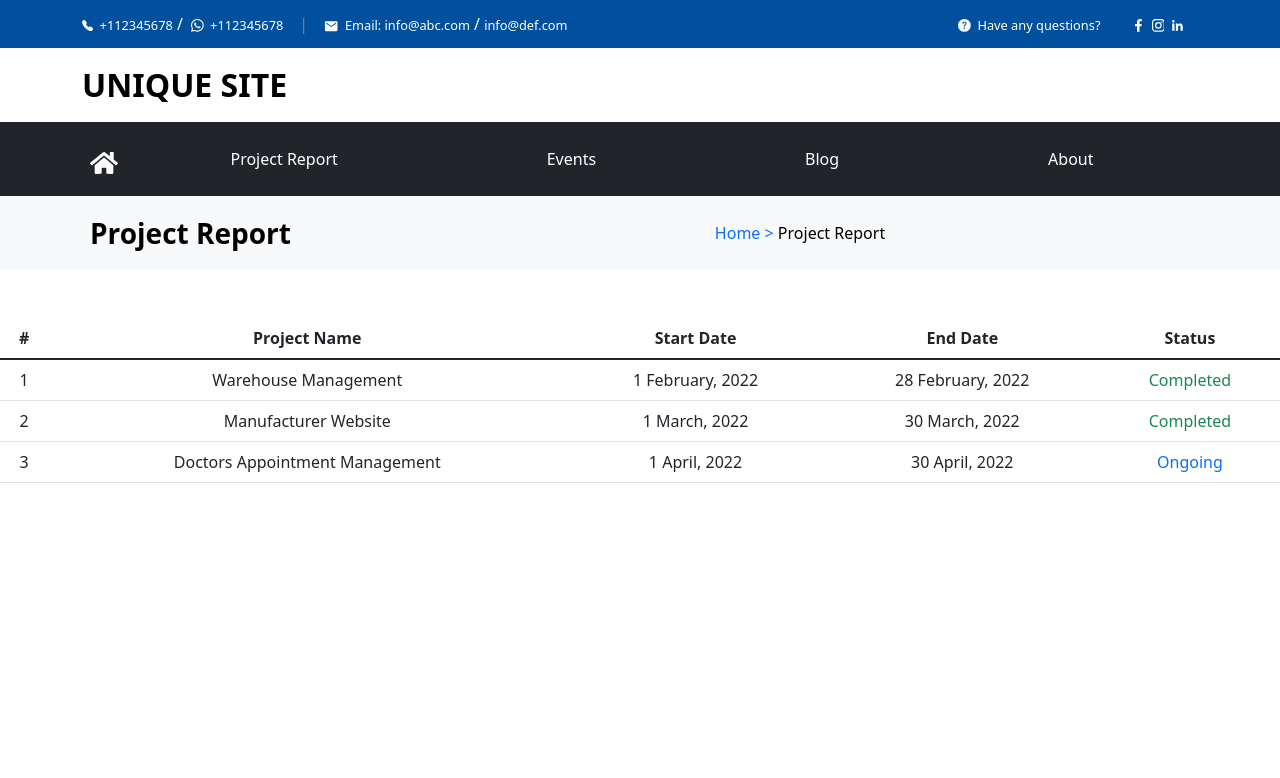
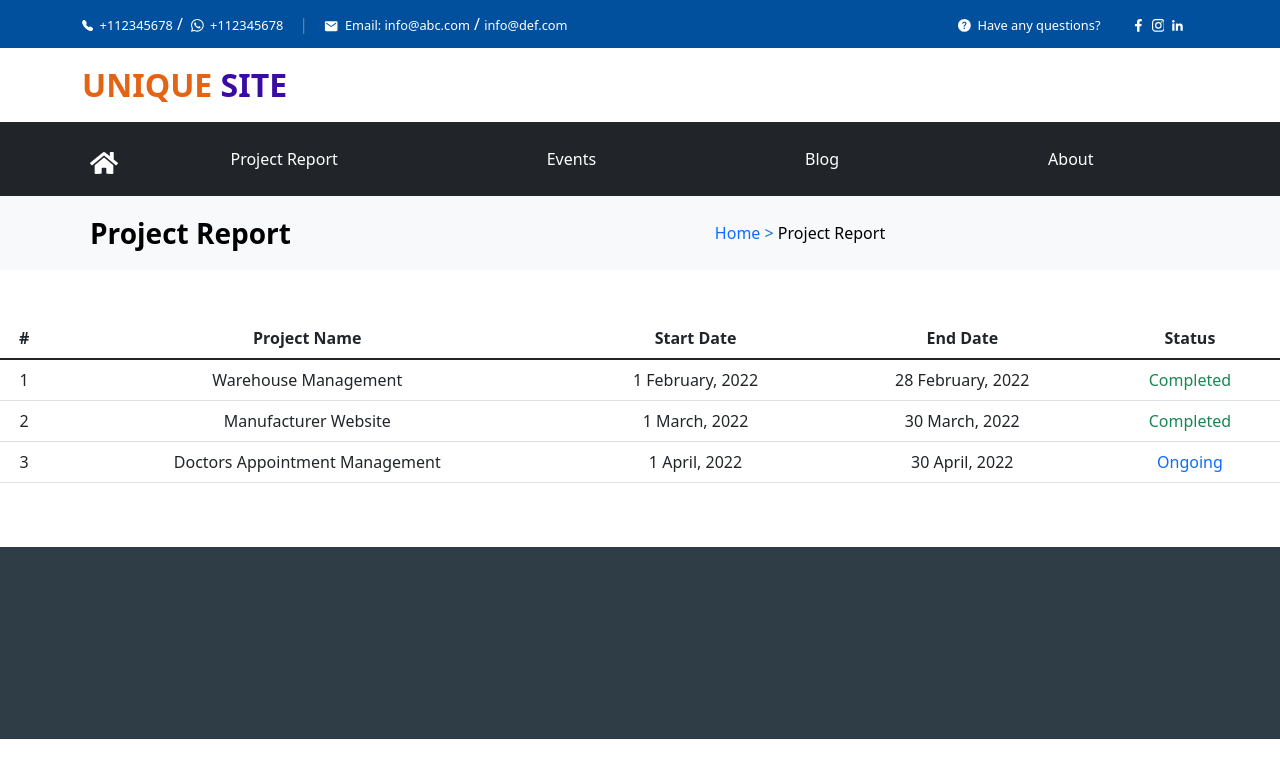
Before and after one commit to Ety-Biswangri/unique-site, a React (Create React App) app: page / in a window 1280 px wide. Shown: the top 778 px of the page. Built offline with nearby package versions, Linux system fonts and the light colour scheme.

Commit message:
logo done

```diff
--- a/src/components/Home/Footer/Footer.js
+++ b/src/components/Home/Footer/Footer.js
@@ -1,9 +1,13 @@
 import React from 'react';
+import { FaTwitter } from 'react-icons/fa';
+import { GrLinkedin, GrFacebook } from 'react-icons/gr';
 
 const Footer = () => {
     return (
-        <div>
+        <div className='mt-5'>
+            <footer style={{ backgroundColor: "#2f3e46", height: "12rem" }}>
 
+            </footer>
         </div>
     );
 };
--- a/src/components/Home/HomePage/HomePage.js
+++ b/src/components/Home/HomePage/HomePage.js
@@ -7,6 +7,7 @@ import { FaFacebookF } from 'react-icons/fa';
 import { GrLinkedinOption } from 'react-icons/gr';
 import '../../Home/HomePage/HomePage.css';
 import ProjectReport from '../../ProjectReport/ProjectReport';
+import Footer from '../Footer/Footer';
 
 
 const HomePage = () => {
@@ -51,15 +52,21 @@ const HomePage = () => {
                     </Container>
                 </Navbar>
             </div>
+
             <div>
                 <Navbar collapseOnSelect expand="lg" bg="white" variant="dark">
                     <Container>
-                        <Navbar.Brand href="#home" style={{ fontWeight: "bold", fontSize: "2rem", color: "black", textTransform: "uppercase" }}>Unique Site</Navbar.Brand>
+                        <Navbar.Brand href="#home" style={{ fontWeight: "bold", fontSize: "2rem", textTransform: "uppercase" }}>
+                            <span style={{ color: "#e36414" }}>Unique</span>
+                            <span style={{ color: "#3a0ca3" }}> Site</span>
+                        </Navbar.Brand>
                     </Container>
                 </Navbar>
             </div>
+
             <Header></Header>
             <ProjectReport></ProjectReport>
+            <Footer></Footer>
         </div>
     );
 };
```
